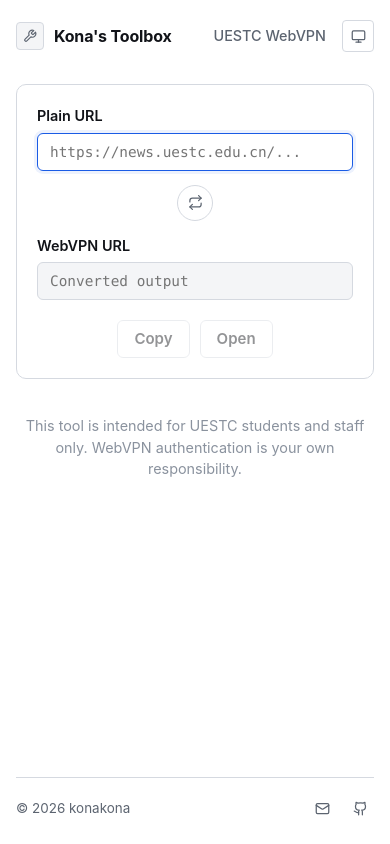
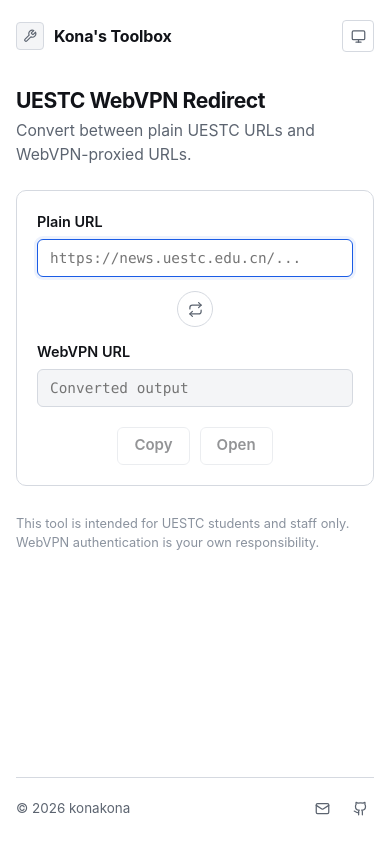
Before and after one commit to samuelhe52/konakona52-site-tools, a React (Vite) app: page /uestc-vpn in a window 390 px wide. Built offline with nearby package versions, Linux system fonts and the light colour scheme.

Commit message:
Refine UESTC WebVPN layout on mobile

```diff
--- a/src/components/AppShell.tsx
+++ b/src/components/AppShell.tsx
@@ -1,5 +1,5 @@
 import { useEffect, useState } from 'react'
-import { Link, Outlet, useLocation } from 'react-router-dom'
+import { Link, Outlet } from 'react-router-dom'
 import type { Locale } from '../lib/locale'
 import { getCopy, type CopySet } from '../lib/strings'
 import { applyTheme, getStoredTheme, setStoredTheme, type Theme } from '../lib/theme'
@@ -138,8 +138,6 @@
 
 export function AppShell({ locale }: AppShellProps) {
   const copy = getCopy(locale)
-  const location = useLocation()
-  const isToolPage = location.pathname === '/uestc-vpn'
   const year = new Date().getFullYear()
 
   return (
@@ -165,7 +163,6 @@
           <span className="brand__title">{copy.siteTitle}</span>
         </Link>
         <div className="topbar__right">
-          <span className={`page-indicator${isToolPage ? ' page-indicator--visible' : ''}`}>{copy.navTool}</span>
           <ThemeToggle />
         </div>
       </header>
--- a/src/index.css
+++ b/src/index.css
@@ -222,25 +222,7 @@
 .topbar__right {
   display: flex;
   align-items: center;
-  gap: 16px;
-}
-
-.page-indicator {
-  font-size: 0.9rem;
-  color: var(--muted);
-  font-weight: 500;
-  white-space: nowrap;
-  overflow: hidden;
-  opacity: 0;
-  max-width: 0;
-  transition:
-    opacity 200ms ease,
-    max-width 200ms ease;
-}
-
-.page-indicator--visible {
-  opacity: 1;
-  max-width: 200px;
+  gap: 12px;
 }
 
 /* ─── Theme toggle ────────────────────────────────────────── */
@@ -325,7 +307,7 @@
 }
 
 .page--tool {
-  padding-top: 4px;
+  padding-top: 8px;
 }
 
 /* ─── Home: hero ──────────────────────────────────────────── */
@@ -348,6 +330,16 @@
   color: var(--muted);
   line-height: 1.5;
   max-width: 480px;
+}
+
+.tool-hero {
+  justify-self: center;
+  width: min(820px, 100%);
+  margin-bottom: 4px;
+}
+
+.tool-hero .home-hero__subtitle {
+  max-width: 100%;
 }
 
 /* ─── Home: tools grid ────────────────────────────────────── */
@@ -452,12 +444,13 @@
 /* ─── Tool notice ─────────────────────────────────────────── */
 
 .tool-notice {
-  margin: 16px 0 0;
-  font-size: 0.9rem;
+  justify-self: center;
+  width: min(820px, 100%);
+  margin: 10px 0 0;
+  font-size: 0.84rem;
   color: var(--soft);
-  max-width: 56rem;
   line-height: 1.5;
-  text-align: center;
+  text-align: left;
 }
 
 /* ─── URL pair (horizontal layout) ───────────────────────── */
@@ -684,15 +677,39 @@
   }
 
   .tools-grid {
-    grid-template-columns: 1fr;
+    grid-template-columns: repeat(2, minmax(0, 1fr));
+    gap: 12px;
   }
 
   .tool-card {
-    padding: 18px 20px;
+    padding: 16px 16px 18px;
+  }
+
+  .tool-card__icon {
+    width: 32px;
+    height: 32px;
+    margin-bottom: 12px;
+  }
+
+  .tool-card__title {
+    font-size: 0.98rem;
+  }
+
+  .tool-card__desc {
+    font-size: 0.88rem;
   }
 
   .tool-surface {
     padding: 20px;
+  }
+
+  .tool-hero .home-hero__subtitle {
+    max-width: 100%;
+  }
+
+  .tool-notice {
+    margin-top: 8px;
+    font-size: 0.8rem;
   }
 
   .url-pair {
@@ -719,4 +736,16 @@
   .home-hero__title {
     font-size: 1.2rem;
   }
+
+  .tools-grid {
+    gap: 10px;
+  }
+
+  .tool-card {
+    padding: 14px 14px 16px;
+  }
+
+  .tool-card__desc {
+    font-size: 0.84rem;
+  }
 }
--- a/src/lib/strings.ts
+++ b/src/lib/strings.ts
@@ -2,7 +2,6 @@
 
 export type CopySet = {
   siteTitle: string
-  navTool: string
   home: {
     heroTitle: string
     heroSubtitle: string
@@ -11,6 +10,8 @@
     moreComing: string
   }
   tool: {
+    title: string
+    description: string
     notice: string
     swapAriaLabel: string
     inputLabelEncrypt: string
@@ -32,7 +33,6 @@
 const COPY: Record<Locale, CopySet> = {
   'zh-CN': {
     siteTitle: "Kona's Toolbox",
-    navTool: 'UESTC WebVPN',
     home: {
       heroTitle: '小工具',
       heroSubtitle: '浏览器端运行的实用工具。数据不离开你的设备。',
@@ -41,6 +41,8 @@
       moreComing: '更多工具开发中。',
     },
     tool: {
+      title: 'UESTC WebVPN 转换',
+      description: '普通 UESTC 链接与 WebVPN 代理链接互转。',
       notice: '本工具仅供电子科技大学在校师生使用，WebVPN 认证须由用户自行完成。',
       swapAriaLabel: '切换方向',
       inputLabelEncrypt: '原始链接',
@@ -60,7 +62,6 @@
   },
   en: {
     siteTitle: "Kona's Toolbox",
-    navTool: 'UESTC WebVPN',
     home: {
       heroTitle: 'Toolbox',
       heroSubtitle: 'Small browser-side utilities. Your data never leaves the device.',
@@ -69,6 +70,8 @@
       moreComing: 'More tools coming.',
     },
     tool: {
+      title: 'UESTC WebVPN Redirect',
+      description: 'Convert between plain UESTC URLs and WebVPN-proxied URLs.',
       notice:
         'This tool is intended for UESTC students and staff only. WebVPN authentication is your own responsibility.',
       swapAriaLabel: 'Switch direction',
--- a/src/pages/UestcVpnPage.tsx
+++ b/src/pages/UestcVpnPage.tsx
@@ -99,6 +99,10 @@
 
   return (
     <section className="page page--tool">
+      <div className="home-hero tool-hero">
+        <h1 className="home-hero__title">{copy.tool.title}</h1>
+        <p className="home-hero__subtitle">{copy.tool.description}</p>
+      </div>
       <Card className="tool-surface">
         <div className="url-pair">
           <InputField
```
